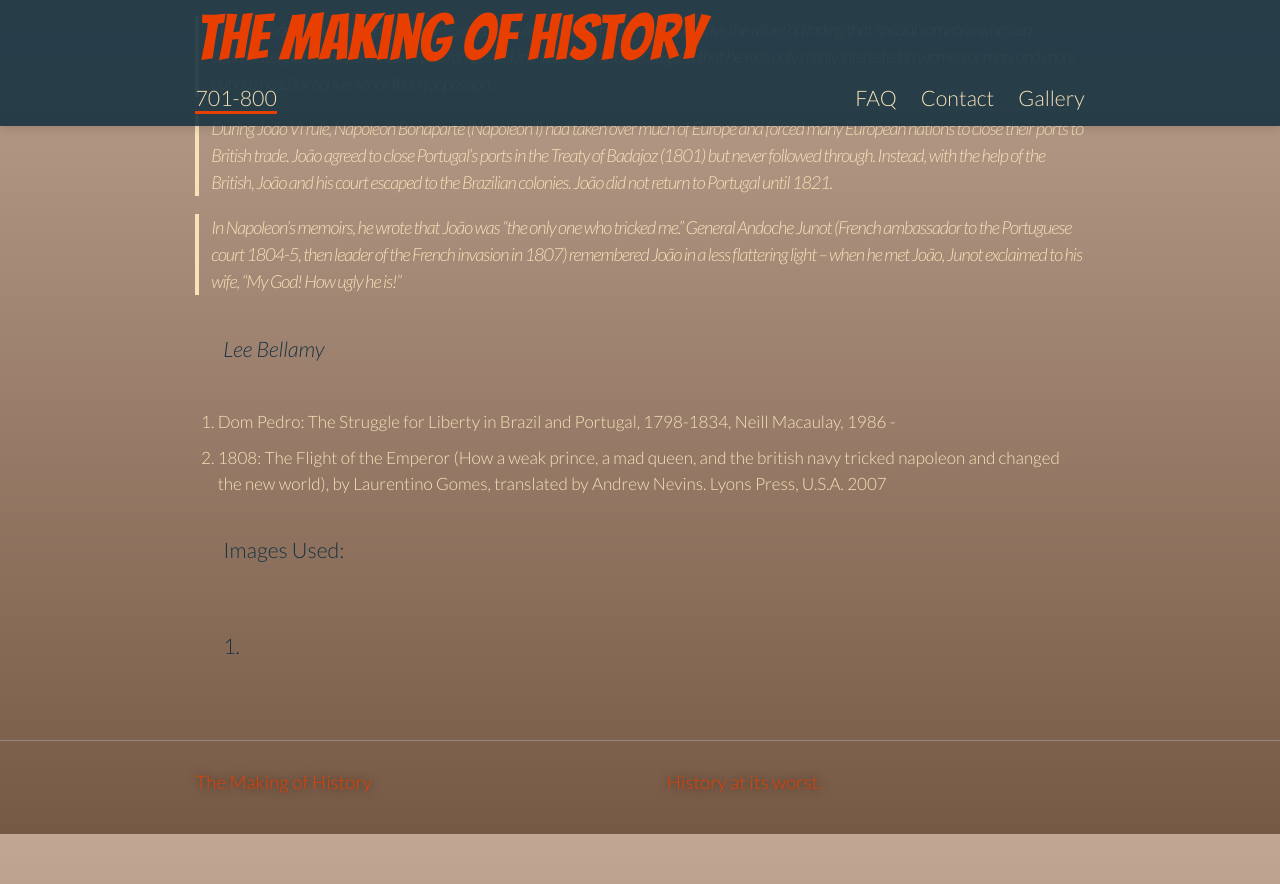
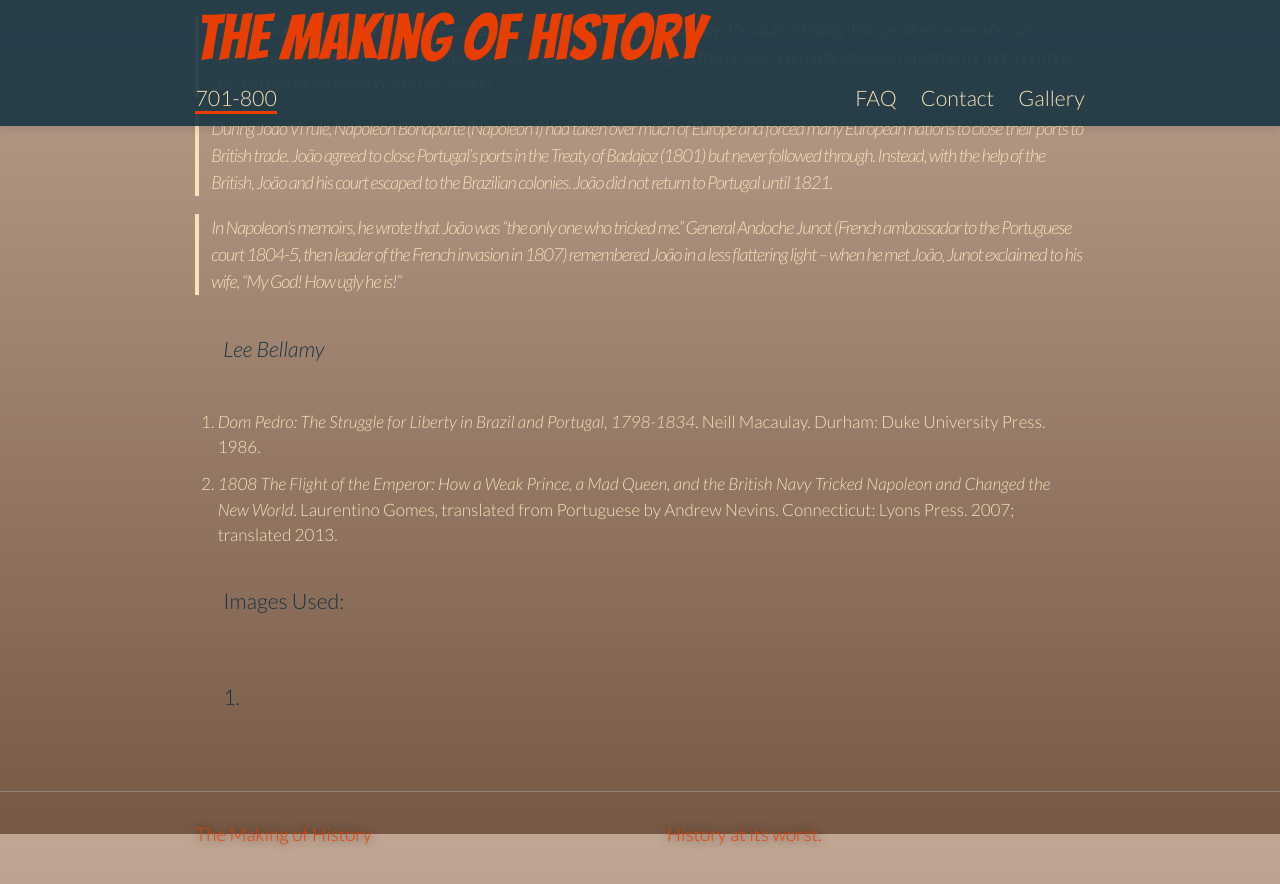
Before and after one commit to benadamstyles/making-of-history, a Jekyll site: the page built from _posts/2015-06-19-historic-hotties-dom-joao-vi-king-john-vi.md, in a window 1280 px wide and 900 px high, scrolled down 966 px. Shown: the top 884 px of the window. Built offline with Jekyll 4.4.1, drawn with Linux system fonts in a browser that asks for light colours; some web fonts are replaced; before the commit the page ends 1814 px from its top, so only the background shows below that.

Commit message:
Updated 2015-06-19-historic-hotties-dom-joao-vi-king-john-vi.md

```diff
--- a/_posts/2015-06-19-historic-hotties-dom-joao-vi-king-john-vi.md
+++ b/_posts/2015-06-19-historic-hotties-dom-joao-vi-king-john-vi.md
@@ -5,6 +5,7 @@
 category: "701-800"
 location: Brazil
 ---
+
 
 
 
@@ -28,9 +29,9 @@
 
 _Lee Bellamy_
 
-1. Dom Pedro: The Struggle for Liberty in Brazil and Portugal, 1798-1834, Neill Macaulay, 1986 -
+1. _Dom Pedro: The Struggle for Liberty in Brazil and Portugal, 1798-1834_. Neill Macaulay. Durham: Duke University Press. 1986.
 
-2. 1808: The Flight of the Emperor (How a weak prince, a mad queen, and the british navy tricked napoleon and changed the new world), by Laurentino Gomes, translated by Andrew Nevins. Lyons Press, U.S.A. 2007
+2. _1808 The Flight of the Emperor: How a Weak Prince, a Mad Queen, and the British Navy Tricked Napoleon and Changed the New World_. Laurentino Gomes, translated from Portuguese by Andrew Nevins. Connecticut: Lyons Press. 2007; translated 2013.
 
 Images Used:
 
```
